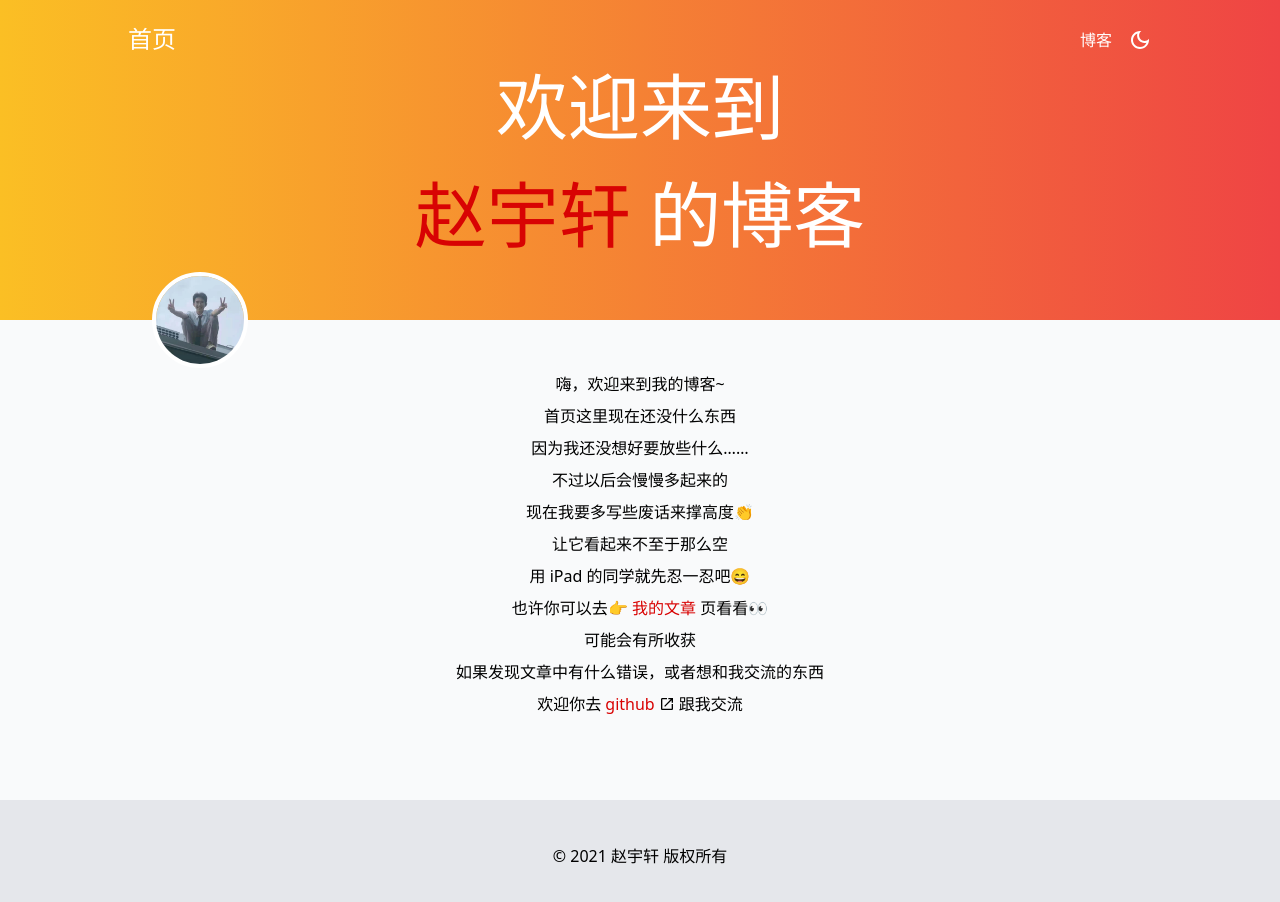
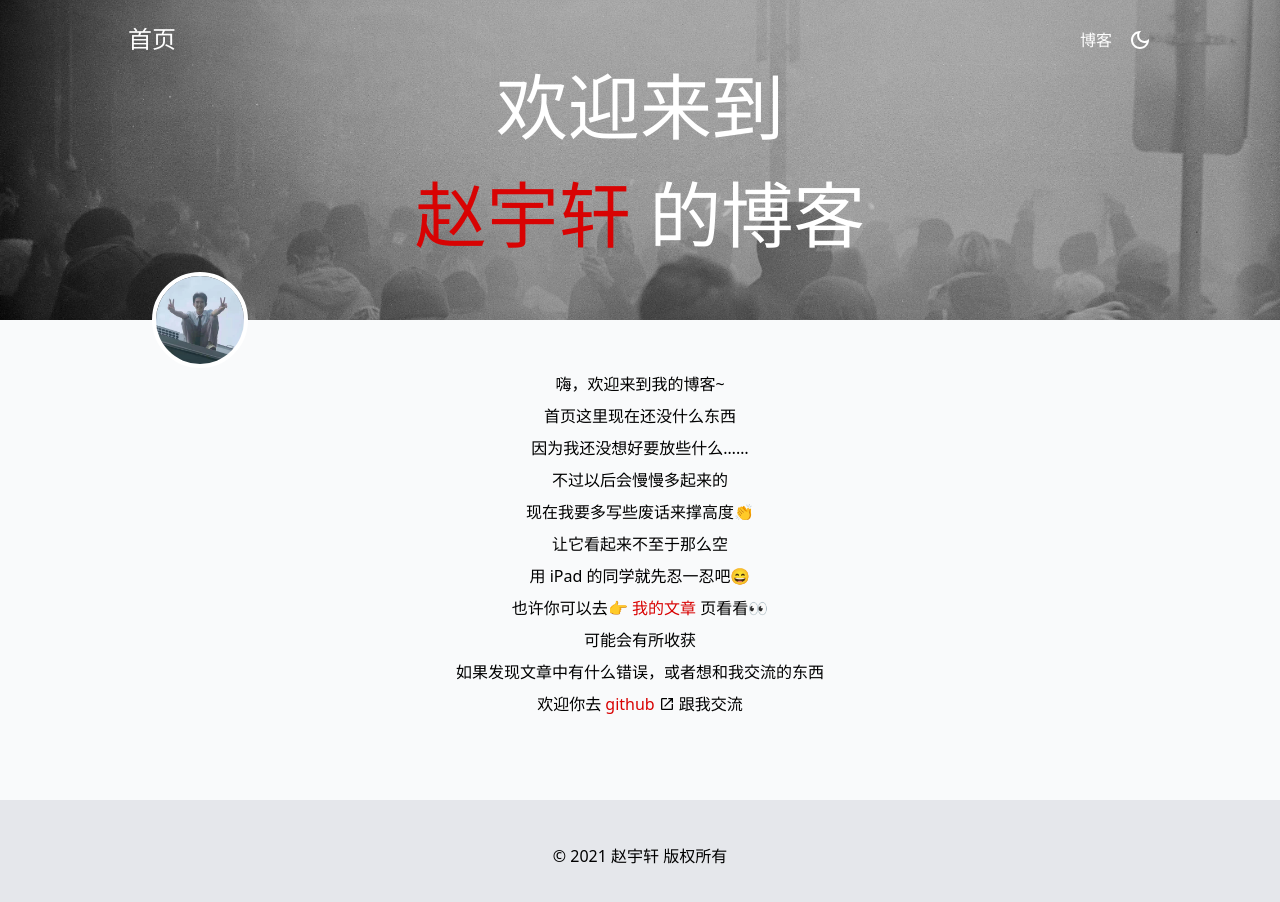
Before and after one commit to takeItIzzy/blog, a Next.js app: page / in a window 1280 px wide. Shown: the top 902 px of the page. Built offline with nearby package versions, Linux system fonts and the light colour scheme; what @tailwindcss/typography would draw is missing.

Commit message:
improvement(banner): 添加背景图，为标题添加动画

```diff
--- /dev/null
+++ b/components/layout/banner.module.css
@@ -0,0 +1,11 @@
+@layer components {
+  .banner:after {
+    content: '';
+    height: 100%;
+    position: absolute;
+    bottom: 0;
+    left: 0;
+    right: 0;
+    background: rgba(0, 0, 0, 0.2);
+  }
+}
--- /dev/null
+++ b/components/layout/banner.tsx
@@ -0,0 +1,23 @@
+import { ReactNode } from 'react';
+import Image from 'next/image';
+import styles from './banner.module.css';
+
+const Banner = ({ title }: { title: ReactNode }) => {
+  return (
+    <section className={`h-80 flex-center relative mb-12 ${styles.banner}`}>
+      <div className="absolute t-0 l-0 w-full h-full">
+        <Image src="/bg.jpg" layout="fill" objectFit="cover" objectPosition="center" />
+      </div>
+      <h1 className="text-white text-center leading-normal z-10 font-light animate-banner-title">
+        {title}
+      </h1>
+      <div className="w-full max-w-5xl absolute bottom-0 z-10">
+        <div className="absolute -bottom-12 left-6 w-24 h-24 border-4 rounded-full border-white overflow-hidden">
+          <Image src="/avatar.jpg" layout="fill" />
+        </div>
+      </div>
+    </section>
+  );
+};
+
+export default Banner;
--- a/components/layout/header.tsx
+++ b/components/layout/header.tsx
@@ -32,7 +32,7 @@ const Header = () => {
 
   return (
     <nav
-      className={classnames('h-20 wrapper fixed top-0 z-10 transition-all duration-300', {
+      className={classnames('h-20 wrapper fixed top-0 z-10 transition-all duration-300 z-30', {
         ['bg-transparent text-white']: isScrollTop,
         ['bg-white text-black dark:bg-gray-700 dark:text-white']: !isScrollTop,
       })}
--- a/components/layout/index.tsx
+++ b/components/layout/index.tsx
@@ -1,8 +1,8 @@
 import { memo, ReactNode } from 'react';
 import Head from 'next/head';
-import Image from 'next/image';
 import { SEO } from 'types/interfaces';
 import Header from './header';
+import Banner from './banner';
 import Footer from './footer';
 import styles from './index.module.css';
 
@@ -30,14 +30,7 @@ const Layout = ({ children, seo, pageTitle, pageSize = 'regular' }: LayoutProps)
         <meta httpEquiv="Cache-Control" content="no-siteapp,no-transform" />
       </Head>
       <Header />
-      <section className="h-80 flex-center bg-gradient-to-r from-yellow-400 to-red-500 dark:from-purple-900 dark:to-indigo-900 relative mb-12">
-        <h1 className="text-white text-center leading-normal">{pageTitle}</h1>
-        <div className="w-full max-w-5xl absolute bottom-0">
-          <div className="absolute -bottom-12 left-6 w-24 h-24 border-4 rounded-full border-white overflow-hidden">
-            <Image src="/avatar.jpg" layout="fill" />
-          </div>
-        </div>
-      </section>
+      <Banner title={pageTitle} />
       <main className="wrapper">
         <div className={`w-full ${styles.mainContainer} ${sizeMap[pageSize]}`}>{children}</div>
       </main>
--- a/pages/posts/index.tsx
+++ b/pages/posts/index.tsx
@@ -34,7 +34,6 @@ const tagDesc: {
 ];
 
 const Posts = ({ allPostsData, allPostTags }: { allPostsData: MD[]; allPostTags: string[] }) => {
-  console.log(allPostsData, allPostTags);
   const [posts, setPosts] = useState(allPostsData);
 
   const resetFilter = useCallback(() => {
--- a/tailwind.config.js
+++ b/tailwind.config.js
@@ -9,12 +9,30 @@ module.exports = {
   darkMode: 'class', // or 'media' or 'class'
   theme: {
     extend: {
+      zIndex: {
+        '-10': '-10',
+      },
       spacing: {
         140: '35rem',
       },
       colors: {
         'red-base': redBase,
         'theme-color-light': themeColorLight,
+      },
+      keyframes: {
+        'banner-title': {
+          '0%': {
+            opacity: 0,
+            transform: 'scale(0.95)',
+          },
+          '100%': {
+            opacity: 1,
+            transform: 'scale(1)',
+          },
+        },
+      },
+      animation: {
+        'banner-title': '2s ease-out 0s 1 normal none running banner-title',
       },
       typography: (_theme) => ({
         DEFAULT: {
```
Also changed, not shown: public/bg.jpg (added).
